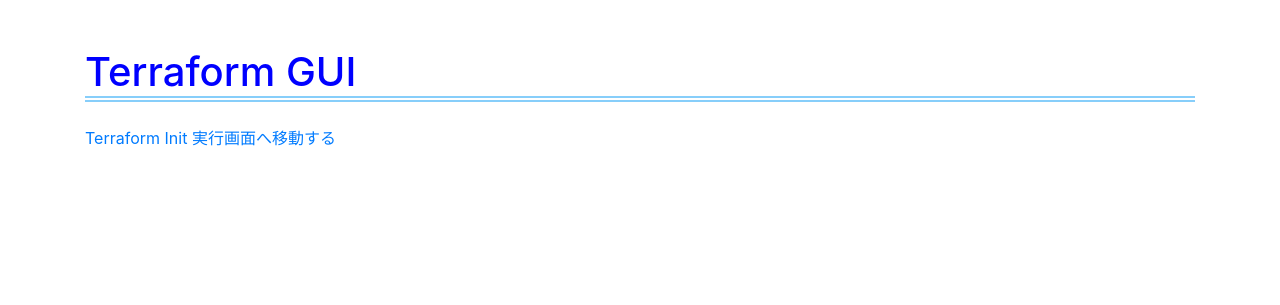
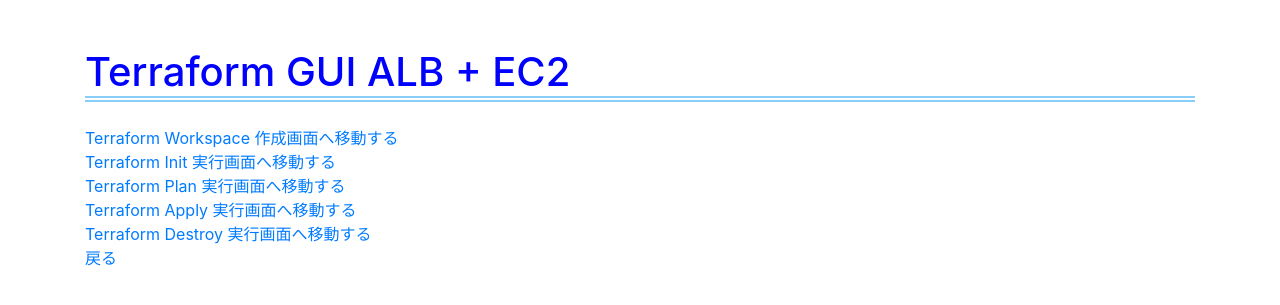
Before and after one commit to Shirasaka-Takahiro/app2_new, a Flask app: page /tf_exec/alb_ec2 in a window 1280 px wide. Shown: the part 56-361 px from the top of the page. Run offline with Flask 3, Linux system fonts and the light colour scheme; a user stored in the database is signed in; some libraries are stand-ins or nearby versions.

Commit message:
edited files

```diff
--- a/blog/templates/testapp/alb_ec2.html
+++ b/blog/templates/testapp/alb_ec2.html
@@ -4,14 +4,19 @@
 <!DOCTYPE html>
 <html>
 <head>
-    <title>Terraform GUI</title>
+    <title>Terraform GUI ALB + EC2</title>
     <!-- Add Bootstrap CSS link here -->
     <link rel="stylesheet" href="https://maxcdn.bootstrapcdn.com/bootstrap/4.5.2/css/bootstrap.min.css">
 </head>
 <body>
     <div class="container mt-5">
-        <h1 class="mb-4">Terraform GUI</h1>
-        <a class="" href="{{ url_for('tf_init') }}">Terraform Init 実行画面へ移動する</a><br>
+        <h1 class="mb-4">Terraform GUI ALB + EC2</h1>
+        <a class="" href="{{ url_for('alb_ec2_create_tf_workspace') }}">Terraform Workspace 作成画面へ移動する</a><br>
+        <a class="" href="{{ url_for('alb_ec2_tf_init') }}">Terraform Init 実行画面へ移動する</a><br>
+        <a class="" href="{{ url_for('alb_ec2_tf_plan') }}">Terraform Plan 実行画面へ移動する</a><br>
+        <a class="" href="{{ url_for('alb_ec2_tf_apply') }}">Terraform Apply 実行画面へ移動する</a><br>
+        <a class="" href="{{ url_for('alb_ec2_tf_destroy') }}">Terraform Destroy 実行画面へ移動する</a><br>
+        <a class="" href="{{ url_for('tf_exec') }}">戻る</a>
     </div>
 </body>
 </html>
--- a/blog/templates/testapp/create_tf_workspace.html
+++ b/blog/templates/testapp/create_tf_workspace.html
@@ -37,7 +37,7 @@
         <h2>Active Workspace</h2>
         <p>{{ active_workspace }}</p>
 
-        <form method="POST" action="{{ url_for('switch_workspace') }}">
+        <form method="POST" action="{{ url_for('alb_ec2_switch_workspace') }}">
             <label for="selected_workspace">Switch to Workspace:</label>
             {% for workspace in workspaces %}
             <div class="form-check">
--- a/blog/templates/testapp/tf_apply.html
+++ b/blog/templates/testapp/tf_apply.html
@@ -48,8 +48,8 @@
             <button type="submit" class="btn btn-primary" name="action" value="apply">Apply</button>
         </form>
     </div>
-    <a class="" href="{{ url_for('view_apply_output') }}" target="_blank">実行結果画面</a>
-    <a class="" href="{{ url_for('tf_exec') }}">戻る</a>
+    <a class="" href="{{ url_for('alb_ec2_view_apply_output') }}" target="_blank">実行結果画面</a>
+    <a class="" href="{{ url_for('tf_exec_alb_ec2') }}">戻る</a>
 </body>
 </html>
 {% endblock %}
--- a/blog/templates/testapp/tf_destroy.html
+++ b/blog/templates/testapp/tf_destroy.html
@@ -48,8 +48,10 @@
             <button type="submit" class="btn btn-primary" name="action" value="destroy">Destroy</button>
         </form>
     </div>
-    <a class="" href="{{ url_for('view_destroy_output') }}" target="_blank">実行結果画面</a>
-    <a class="" href="{{ url_for('tf_exec') }}">戻る</a>
+    <a class="" href="{{ url_for('alb_ec2_view_destroy_output') }}" target="_blank">実行結果画面</a>
+    <a class="" href="{{ url_for('tf_exec_alb_ec2') }}">戻る</a>
+
+    <a class="" href="{{ url_for('tf_exec_alb_ec2_delete_tfvars') }}">tfvarsファイルを削除する</a>
 </body>
 </html>
 {% endblock %}
--- a/blog/templates/testapp/tf_exec.html
+++ b/blog/templates/testapp/tf_exec.html
@@ -12,10 +12,6 @@
     <div class="container mt-5">
         <h1 class="mb-4">Terraform GUI</h1>
         <a class="" href="{{ url_for('create_aws_profile') }}">AWS Profile 作成画面へ移動する</a><br>
-        <a class="" href="{{ url_for('create_tf_workspace') }}">Terraform Workspace 作成画面へ移動する</a><br>
-        <a class="" href="{{ url_for('tf_plan') }}">Terraform Plan 実行画面へ移動する</a><br>
-        <a class="" href="{{ url_for('tf_apply') }}">Terraform Apply 実行画面へ移動する</a><br>
-        <a class="" href="{{ url_for('tf_destroy') }}">Terraform Destroy 実行画面へ移動する</a><br>
         <a class="" href="{{ url_for('tf_exec_alb_ec2') }}">ALB + EC2 実行画面へ移動する</a><br>
     </div>
 </body>
--- a/blog/templates/testapp/tf_init.html
+++ b/blog/templates/testapp/tf_init.html
@@ -32,7 +32,7 @@
 
 
             <button type="submit" class="btn btn-warning" name="action" value="init">Init</button>
-            <a class="" href="{{ url_for('view_init_output') }}" target="_blank">実行結果画面</a>
+            <a class="" href="{{ url_for('alb_ec2_view_init_output') }}" target="_blank">実行結果画面</a>
             <a class="" href="{{ url_for('tf_exec_alb_ec2') }}">戻る</a>
         </form>
     </div>
--- a/blog/templates/testapp/tf_plan.html
+++ b/blog/templates/testapp/tf_plan.html
@@ -48,8 +48,8 @@
             <button type="submit" class="btn btn-primary" name="action" value="plan">Plan</button>
         </form>
     </div>
-    <a class="" href="{{ url_for('view_plan_output') }}" target="_blank">実行結果画面</a>
-    <a class="" href="{{ url_for('tf_exec') }}">戻る</a>
+    <a class="" href="{{ url_for('alb_ec2_view_plan_output') }}" target="_blank">実行結果画面</a>
+    <a class="" href="{{ url_for('tf_exec_alb_ec2') }}">戻る</a>
 </body>
 </html>
 {% endblock %}
--- a/blog/views.py
+++ b/blog/views.py
@@ -216,58 +216,6 @@
 
     return render_template('testapp/create_aws_profile.html')
 
-#Terraform Workspaceの作成
-@app.route('/create_tf_workspace', methods=['GET', 'POST'])
-def create_tf_workspace():
-    if request.method == 'POST':
-        # フォームから入力された情報を取得
-        workspace_name = request.form['workspace_name']
-
-        # デフォルトリージョンと出力形式を設定
-        try:
-            # ワークスペースの作成
-            subprocess.run(['terraform', 'workspace', 'new', workspace_name], cwd='/home/vagrant/app2_new/terrafomr_dir/alb_ec2_terraform/env/dev', check=True)
-            flash(f'Terraform Workspace "{workspace_name}"が作成されました', 'success')
-        except Exception as e:
-            flash(f'Workspaceの作成中にエラーが発生しました: {str(e)}', 'error')
-        return redirect(url_for('create_tf_workspace'))
-
-    workspaces = get_terraform_workspaces()
-    active_workspace = get_active_workspace()
-    return render_template('testapp/create_tf_workspace.html', workspaces=workspaces, active_workspace=active_workspace)
-
-##アクティブなTerraform Workspaceの切り替え
-@app.route('/switch_workspace', methods=['POST'])
-def switch_workspace():
-    if request.method == 'POST':
-        selected_workspace = request.form['selected_workspace']
-        try:
-            subprocess.run(['terraform', 'workspace', 'select', selected_workspace], cwd='/home/vagrant/app2_new/terrafomr_dir/alb_ec2_terraform/env/dev', check=True)
-            flash(f'アクティブなワークスペースを {selected_workspace} に切り替えました', 'success')
-        except Exception as e:
-            flash(f'ワークスペースの切り替え中にエラーが発生しました: {str(e)}', 'error')
-        return redirect(url_for('create_tf_workspace'))
-
-##Terraform Workspaceの一覧を取得
-def get_terraform_workspaces():
-    try:
-        result = subprocess.run(['terraform', 'workspace', 'list'], cwd='/home/vagrant/app2_new/terrafomr_dir/alb_ec2_terraform/env/dev', stdout=subprocess.PIPE, stderr=subprocess.PIPE, universal_newlines=True)
-        workspaces = result.stdout.strip().split('\n')
-        return workspaces
-    except Exception as e:
-        flash(f'Terraformワークスペースの一覧取得中にエラーが発生しました: {str(e)}', 'error')
-        return []
-
-##Activeなワークスペースを取得
-def get_active_workspace():
-    try:
-        result = subprocess.run(['terraform', 'workspace', 'show'], cwd='/home/vagrant/app2_new/terrafomr_dir/alb_ec2_terraform/env/dev', stdout=subprocess.PIPE, stderr=subprocess.PIPE, universal_newlines=True)
-        active_workspace = result.stdout.strip()
-        return active_workspace
-    except Exception as e:
-        flash(f'アクティブなワークスペースの取得中にエラーが発生しました: {str(e)}', 'error')
-        return None
-
 @app.route('/tf_exec', methods=['GET'])
 @login_required
 def tf_exec():
@@ -292,9 +240,61 @@
     formatted_output = "<p>{}</p>".format('</p><p>'.join(formatted_lines))
     return formatted_output
 
+#Terraform Workspaceの作成
+@app.route('/tf_exec/alb_ec2/alb_ec2_create_tf_workspace', methods=['GET', 'POST'])
+def alb_ec2_create_tf_workspace():
+    if request.method == 'POST':
+        # フォームから入力された情報を取得
+        workspace_name = request.form['workspace_name']
+
+        # デフォルトリージョンと出力形式を設定
+        try:
+            # ワークスペースの作成
+            subprocess.run(['terraform', 'workspace', 'new', workspace_name], cwd='/home/vagrant/app2_new/terrafomr_dir/alb_ec2_terraform/env/dev', check=True)
+            flash(f'Terraform Workspace "{workspace_name}"が作成されました', 'success')
+        except Exception as e:
+            flash(f'Workspaceの作成中にエラーが発生しました: {str(e)}', 'error')
+        return redirect(url_for('alb_ec2_create_tf_workspace'))
+
+    workspaces = alb_ec2_get_terraform_workspaces()
+    active_workspace = alb_ec2_get_active_workspace()
+    return render_template('testapp/create_tf_workspace.html', workspaces=workspaces, active_workspace=active_workspace)
+
+##アクティブなTerraform Workspaceの切り替え
+@app.route('/tf_exec/alb_ec2/switch_workspace', methods=['POST'])
+def alb_ec2_switch_workspace():
+    if request.method == 'POST':
+        selected_workspace = request.form['selected_workspace']
+        try:
+            subprocess.run(['terraform', 'workspace', 'select', selected_workspace], cwd='/home/vagrant/app2_new/terrafomr_dir/alb_ec2_terraform/env/dev', check=True)
+            flash(f'アクティブなワークスペースを {selected_workspace} に切り替えました', 'success')
+        except Exception as e:
+            flash(f'ワークスペースの切り替え中にエラーが発生しました: {str(e)}', 'error')
+        return redirect(url_for('alb_ec2_create_tf_workspace'))
+
+##Terraform Workspaceの一覧を取得
+def alb_ec2_get_terraform_workspaces():
+    try:
+        result = subprocess.run(['terraform', 'workspace', 'list'], cwd='/home/vagrant/app2_new/terrafomr_dir/alb_ec2_terraform/env/dev', stdout=subprocess.PIPE, stderr=subprocess.PIPE, universal_newlines=True)
+        workspaces = result.stdout.strip().split('\n')
+        return workspaces
+    except Exception as e:
+        flash(f'Terraformワークスペースの一覧取得中にエラーが発生しました: {str(e)}', 'error')
+        return []
+
+##Activeなワークスペースを取得
+def alb_ec2_get_active_workspace():
+    try:
+        result = subprocess.run(['terraform', 'workspace', 'show'], cwd='/home/vagrant/app2_new/terrafomr_dir/alb_ec2_terraform/env/dev', stdout=subprocess.PIPE, stderr=subprocess.PIPE, universal_newlines=True)
+        active_workspace = result.stdout.strip()
+        return active_workspace
+    except Exception as e:
+        flash(f'アクティブなワークスペースの取得中にエラーが発生しました: {str(e)}', 'error')
+        return None
+
 @app.route('/tf_exec/alb_ec2/tf_init', methods=['POST', 'GET'])
 @login_required
-def tf_init():
+def alb_ec2_tf_init():
     if request.method == 'POST':
         try:
             # terraform initを実行
@@ -320,13 +320,13 @@
 
             flash('Initに失敗しました。実行結果を確認してください', 'error')
             return render_template('testapp/tf_init.html')
-    active_workspace = get_active_workspace()
+    active_workspace = alb_ec2_get_active_workspace()
     return render_template('testapp/tf_init.html', active_workspace=active_workspace)
 
 ##Terraform Initの実行結果確認
-@app.route('/view_init_output')
+@app.route('/tf_exec/alb_ec2/view_init_output')
 @login_required
-def view_init_output():
+def alb_ec2_view_init_output():
     try:
         with open('/home/vagrant/app2_new/blog/templates/testapp/init_output.html', 'r') as init_output_file:
             init_output = init_output_file.read()
@@ -338,9 +338,9 @@
 UPLOAD_DIR = '/home/vagrant/.ssh/example.pub'
 
 ##Terraform Plan 実行機能
-@app.route('/tf_exec/tf_plan', methods=['POST', 'GET'])
+@app.route('/tf_exec/alb_ec2/tf_plan', methods=['POST', 'GET'])
 @login_required
-def tf_plan():
+def alb_ec2_tf_plan():
     if request.method == 'POST':
         try:
             UPLOAD_DIR = '/home/vagrant/.ssh/'
@@ -393,13 +393,13 @@
 
             flash('Planに失敗しました。実行結果を確認してください', 'error')
             return render_template('testapp/tf_plan.html')
-    active_workspace = get_active_workspace()
+    active_workspace = alb_ec2_get_active_workspace()
     return render_template('testapp/tf_plan.html', active_workspace=active_workspace)
 
 ##Terraform Planの実行結果確認
-@app.route('/view_plan_output')
+@app.route('/tf_exec/alb_ec2/view_plan_output')
 @login_required
-def view_plan_output():
+def alb_ec2_view_plan_output():
     try:
         with open('/home/vagrant/app2_new/blog/templates/testapp/plan_output.html', 'r') as plan_output_file:
             plan_output = plan_output_file.read()
@@ -410,9 +410,9 @@
 
 
 ##Terraform Apply 実行機能
-@app.route('/tf_exec/tf_apply', methods=['POST', 'GET'])
+@app.route('/tf_exec/alb_ec2/tf_apply', methods=['POST', 'GET'])
 @login_required
-def tf_apply():
+def alb_ec2_tf_apply():
     if request.method == 'POST':
         try:
             UPLOAD_DIR = '/home/vagrant/.ssh/'
@@ -465,13 +465,13 @@
 
             flash('Applyに失敗しました。実行結果を確認してください', 'error')
             return render_template('testapp/tf_apply.html')
-    active_workspace = get_active_workspace()
+    active_workspace = alb_ec2_get_active_workspace()
     return render_template('testapp/tf_apply.html', active_workspace=active_workspace)
 
 ##Terraform Applyの実行結果確認
-@app.route('/view_apply_output')
+@app.route('/tf_exec/alb_ec2/view_apply_output')
 @login_required
-def view_apply_output():
+def alb_ec2_view_apply_output():
     try:
         with open('/home/vagrant/app2_new/blog/templates/testapp/apply_output.html', 'r') as apply_output_file:
             apply_output = apply_output_file.read()
@@ -481,9 +481,9 @@
         return redirect(url_for('tf_apply'))
 
 ##Terraform Destroy 実行機能
-@app.route('/tf_exec/tf_destroy', methods=['POST', 'GET'])
+@app.route('/tf_exec/alb_ec2/tf_destroy', methods=['POST', 'GET'])
 @login_required
-def tf_destroy():
+def alb_ec2_tf_destroy():
     if request.method == 'POST':
         try:
             UPLOAD_DIR = '/home/vagrant/.ssh/'
@@ -536,13 +536,13 @@
 
             flash('Destroyに失敗しました。実行結果を確認してください', 'error')
             return render_template('testapp/tf_destroy.html')
-    active_workspace = get_active_workspace()
+    active_workspace = alb_ec2_get_active_workspace()
     return render_template('testapp/tf_destroy.html', active_workspace=active_workspace)
 
 ##Terraform Destroyの実行結果確認
-@app.route('/view_destroy_output')
+@app.route('/tf_exec/alb_ec2/view_destroy_output')
 @login_required
-def view_destroy_output():
+def alb_ec2_view_destroy_output():
     try:
         with open('/home/vagrant/app2_new/blog/templates/testapp/destroy_output.html', 'r') as destroy_output_file:
             destroy_output = destroy_output_file.read()
@@ -550,3 +550,20 @@
     except FileNotFoundError:
         flash('実行結果ファイルが見つかりません', 'error')
         return redirect(url_for('tf_destroy'))
+
+@app.route('/tf_exec/alb_ec2/tf_exec_alb_ec2_delete_tfvars', methods=['GET', 'POST'])
+@login_required
+def tf_exec_alb_ec2_delete_tfvars():
+    tfvars_path = '/home/vagrant/app2_new/terrafomr_dir/alb_ec2_terraform/env/dev/terraform.tfvars.json'
+
+    if request.method == 'POST':
+        # POSTリクエストがあった場合、削除処理を実行
+        if os.path.exists(tfvars_path):
+            os.remove(tfvars_path)
+            flash('tfvarsファイルを削除しました', 'success')
+        else:
+            flash('tfvarsファイルが見つかりません', 'error')
+        return render_template('testapp/tf_destroy.html')
+
+    # GETリクエストの場合、確認ダイアログを表示
+    return render_template('testapp/confirm_delete.html')
```
Also changed, not shown: blog/templates/testapp/apply_output.html (+1 -1 lines), blog/templates/testapp/confirm_delete.html (added, +25 -0 lines), 2 other files.
